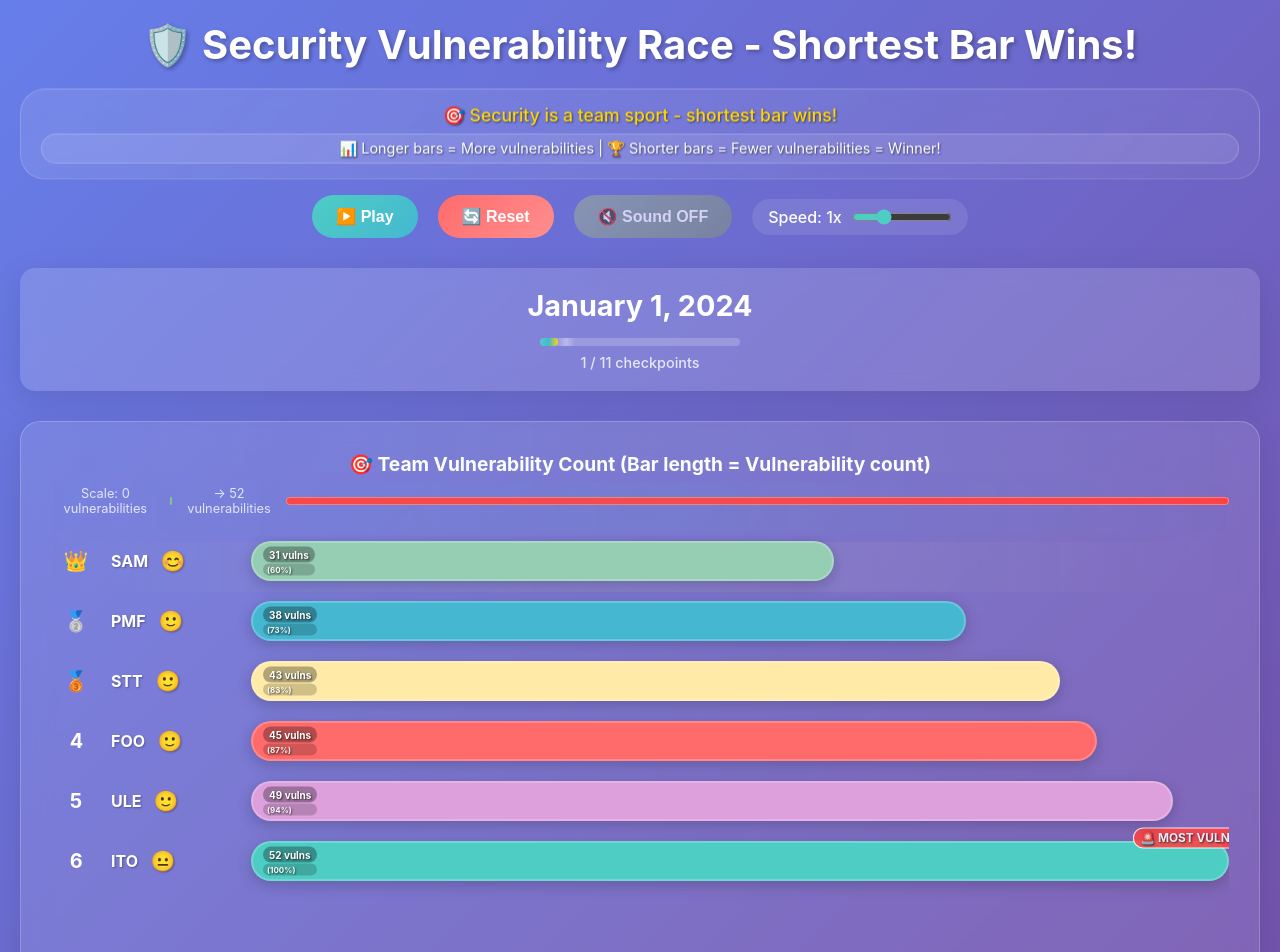
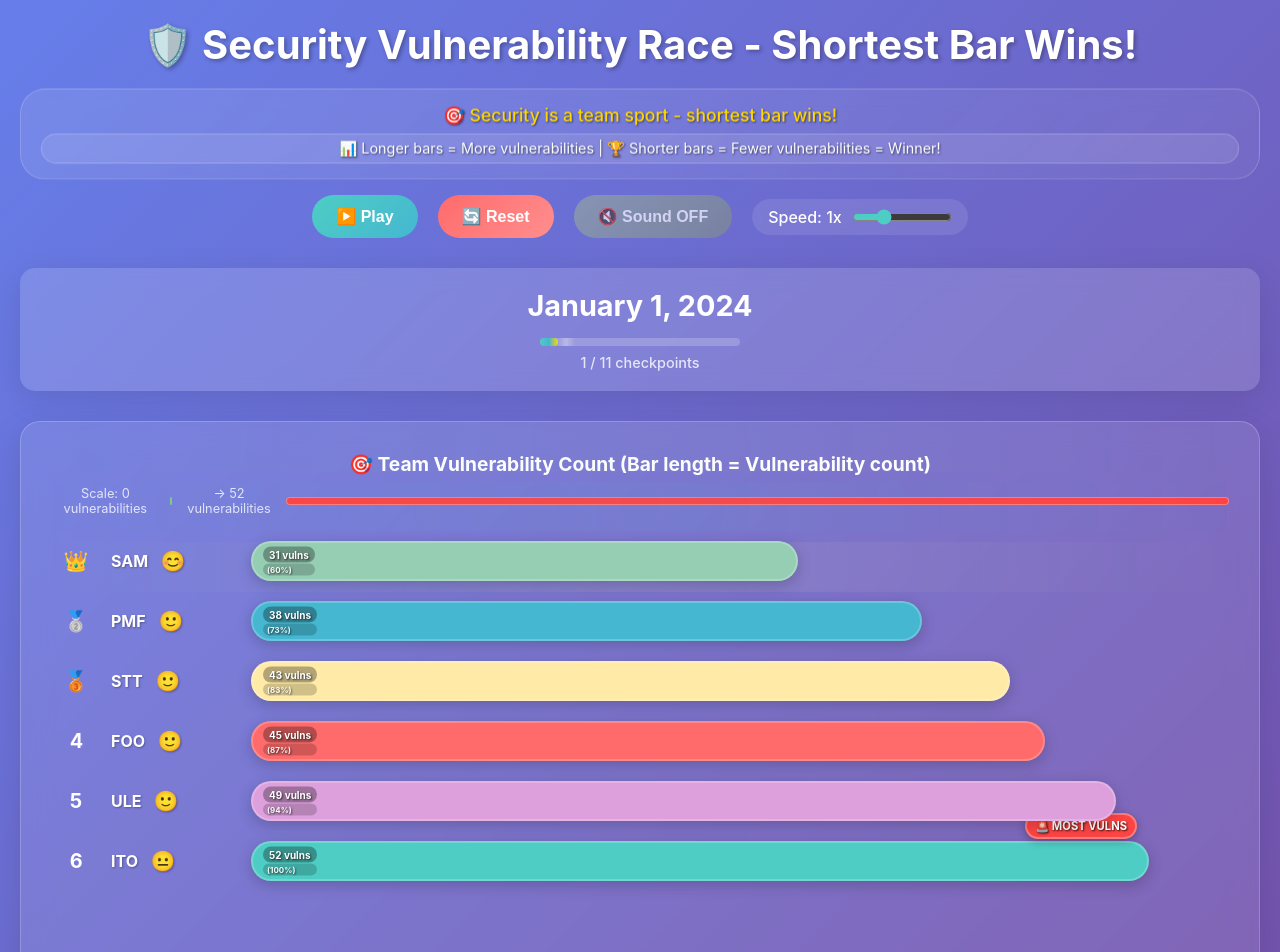
Before and after one commit to OM-EL/sec-dashboard, a React (Vite) app: page / in a window 1280 px wide. Shown: the top 952 px of the page. Built offline with nearby package versions, Linux system fonts and the light colour scheme.

Commit message:
feat: Optimize performance by removing complex animations and adjusting overflow for indicators

```diff
--- a/src/App.css
+++ b/src/App.css
@@ -109,6 +109,7 @@ button:hover {
   backdrop-filter: blur(15px);
   box-shadow: 0 8px 32px rgba(0,0,0,0.1);
   border: 1px solid rgba(255,255,255,0.2);
+  overflow: visible; /* Ensure indicators can extend beyond container */
 }
 
 .chart-header {
@@ -146,7 +147,8 @@ button:hover {
   position: relative;
   height: 600px;
   width: 100%;
-  overflow: hidden;
+  overflow: visible; /* Changed from hidden to visible to show indicators */
+  padding: 0 60px 0 20px; /* Reduced right padding since numbers are inside bars */
 }
 
 .bar-item {
@@ -158,6 +160,7 @@ button:hover {
   align-items: center;
   margin-bottom: 10px;
   transition: all 0.3s ease;
+  padding-right: 40px; /* Reduced padding since numbers are inside bars */
 }
 
 .bar-item.selected {
@@ -186,6 +189,8 @@ button:hover {
   align-items: center;
   position: relative;
   min-height: 50px;
+  overflow: visible; /* Ensure indicators can extend beyond container */
+  margin-right: 20px; /* Space for vulnerability numbers */
 }
 
 .bar {
@@ -196,6 +201,7 @@ button:hover {
   transition: all 0.3s ease;
   border: 2px solid rgba(255,255,255,0.2);
   min-width: 20px;
+  margin-right: 20px; /* Reduced margin since numbers are now inside */
 }
 
 .bar:hover {
@@ -231,17 +237,6 @@ button:hover {
   border-radius: 8px;
   font-size: 8px;
   opacity: 0.9;
-}
-
-.score-label {
-  position: absolute;
-  left: calc(100% + 15px);
-  font-weight: bold;
-  font-size: 16px;
-  color: white;
-  text-shadow: 1px 1px 2px rgba(0,0,0,0.5);
-  white-space: nowrap;
-  min-width: 40px;
 }
 
 .team-details {
@@ -588,17 +583,19 @@ button:hover {
 
 .max-vulns-indicator {
   position: absolute;
-  top: -15px;
-  right: -15px;
+  top: -30px;
+  right: 10px;
   background: #ff4444;
   color: white;
-  padding: 2px 6px;
-  border-radius: 10px;
+  padding: 4px 8px;
+  border-radius: 15px;
   font-size: 0.7rem;
   font-weight: bold;
   text-shadow: 1px 1px 2px rgba(0,0,0,0.8);
-  animation: critical-alert 1.5s ease-in-out infinite;
-  border: 1px solid white;
+  border: 2px solid rgba(255,255,255,0.3);
+  z-index: 15;
+  white-space: nowrap;
+  box-shadow: 0 2px 8px rgba(0,0,0,0.3);
 }
 
 @keyframes critical-alert {
--- a/src/App.jsx
+++ b/src/App.jsx
@@ -639,7 +639,6 @@ const BarItem = ({ team, data, index, maxVulns, minVulns, color, onClick, isSele
 
           {/* Removed complex pulse effects for better performance */}
         </animated.div>
-        <span className="score-label">{data.vuln_total_team} vulns</span>
       </div>
     </animated.div>
   )
```
